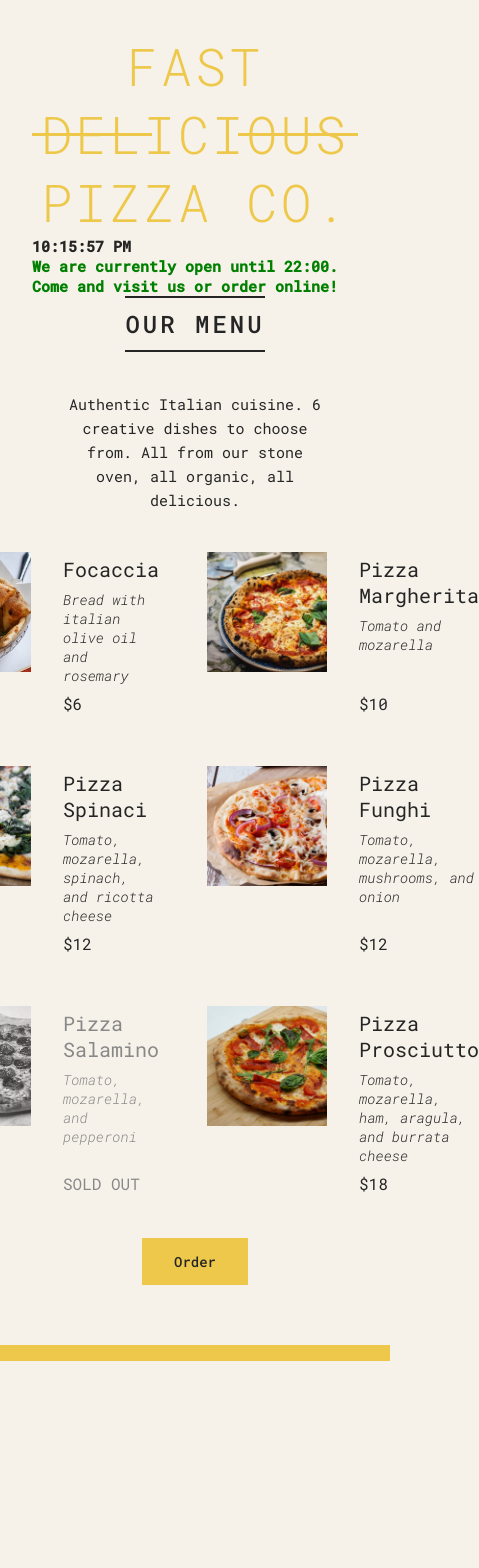
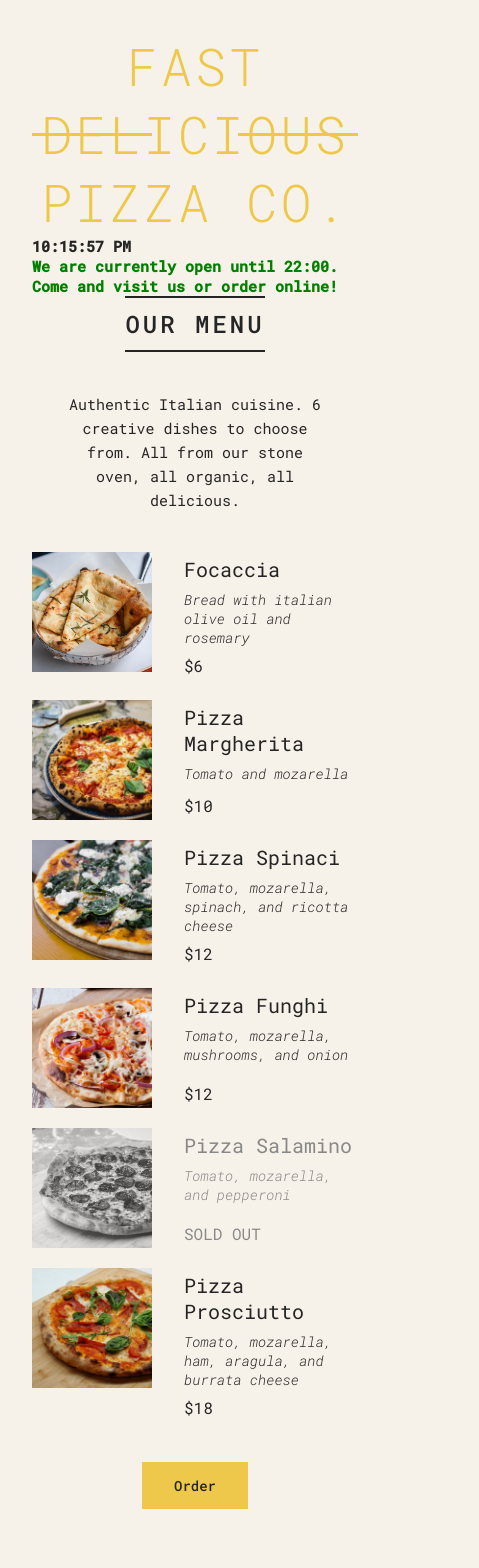
Before and after one commit to Scientific-Research/pizza-menu, a React (Vite) app: page / in a window 390 px wide. Shown: the top 1568 px of the page, 479 px wide, since content can reach past the window. Before the commit the page ends 1361 px from the top, so only its background shows below. Built offline with nearby package versions, Linux system fonts and the light colour scheme.

Commit message:
responsive design works using Media query for .pizzas

```diff
--- a/src/App.tsx
+++ b/src/App.tsx
@@ -1,6 +1,6 @@
 // import "./App.css";
 
-import { createElement, useEffect, useState } from "react";
+import { useEffect, useState } from "react";
 
 let pizzaData = [
   {
@@ -95,7 +95,7 @@ export const Header = () => {
   );
 
   const closed = (
-    <p style={{ color: "red" }}>
+    <p style={{ color: "red", marginTop: "2rem", marginBottom: "2rem" }}>
       We apologize, but we are currently closed. <br /> We would be delighted to
       welcome you between {openHour}:00 and {closeHour}:00.
     </p>
--- a/src/index.css
+++ b/src/index.css
@@ -105,6 +105,37 @@ body {
   gap: 4.8rem;
 }
 
+.pizzas {
+  list-style: none;
+  display: grid;
+  grid-template-columns: 1fr 1fr;
+  gap: 4.8rem;
+}
+
+/* Media query for mobile devices */
+@media only screen and (max-width: 480px) {
+  .pizzas {
+    grid-template-columns: 1fr; /* Single column layout for mobile */
+    gap: 2rem; /* Adjust gap as needed */
+  }
+}
+
+/* Media query for tablets */
+@media only screen and (min-width: 768px) and (max-width: 1024px) {
+  .pizzas {
+    grid-template-columns: 1fr 1fr; /* Two columns for tablets */
+    gap: 3rem; /* Adjust gap as needed */
+  }
+}
+
+/* Media query for larger screens (PCs) */
+@media only screen and (min-width: 1224px) {
+  .pizzas {
+    grid-template-columns: 1fr 1fr; /* Keep the same two-column layout for PCs */
+    gap: 4.8rem; /* Maintain the original gap */
+  }
+}
+
 .pizza {
   display: flex;
   gap: 3.2rem;
```
